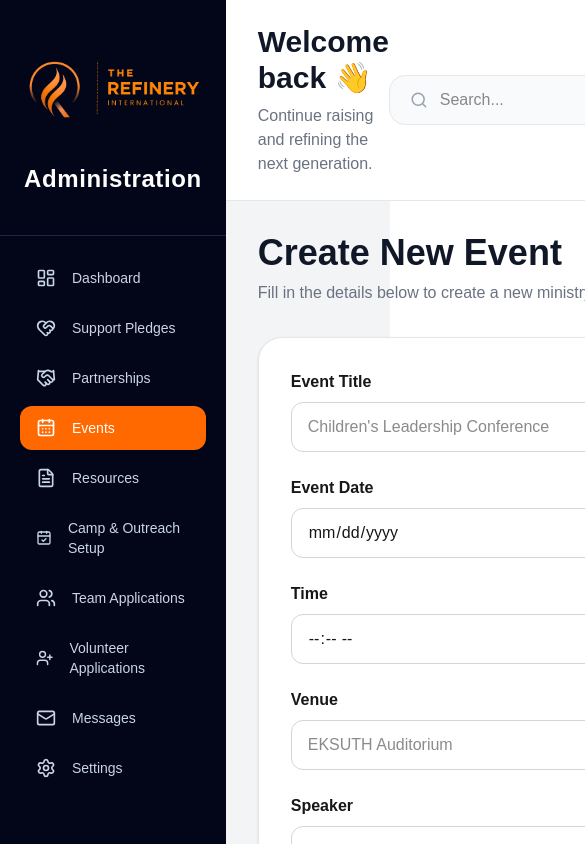
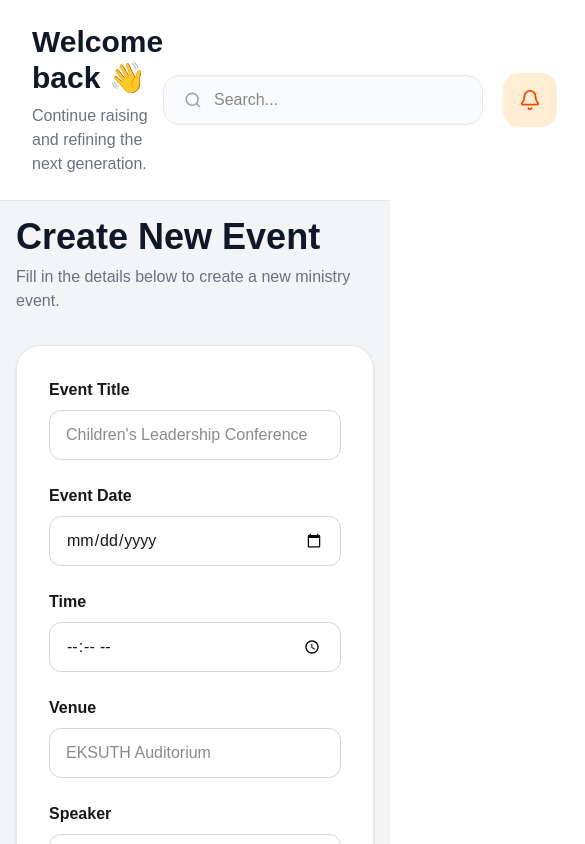
Before and after one commit to sammogsam/therefineryinternational, a Next.js app: page /admin/events/new in a window 390 px wide. Shown: the top 844 px of the page, 585 px wide, since content can reach past the window. Built offline with nearby package versions, Linux system fonts and the light colour scheme; no server answers.

Commit message:
Fix admin dashboard mobile sidebar overlap layout

```diff
--- a/src/app/admin/layout.tsx
+++ b/src/app/admin/layout.tsx
@@ -9,18 +9,20 @@ export default function AdminLayout({
   return (
     <div className="flex min-h-screen bg-gray-100">
 
-      {/* Sidebar */}
-      <Sidebar />
+      {/* Sidebar - Hidden on mobile, sticky sidebar on desktop */}
+      <div className="hidden md:block md:w-64 md:shrink-0">
+        <div className="fixed inset-y-0 z-30 w-64">
+          <Sidebar />
+        </div>
+      </div>
 
-      {/* Main Content */}
-      <div className="flex flex-1 flex-col">
-
+      {/* Main Content Area */}
+      <div className="flex flex-1 flex-col min-w-0">
         <Header />
 
-        <main className="flex-1 p-8">
+        <main className="flex-1 p-4 sm:p-6 md:p-8">
           {children}
         </main>
-
       </div>
 
     </div>
```
